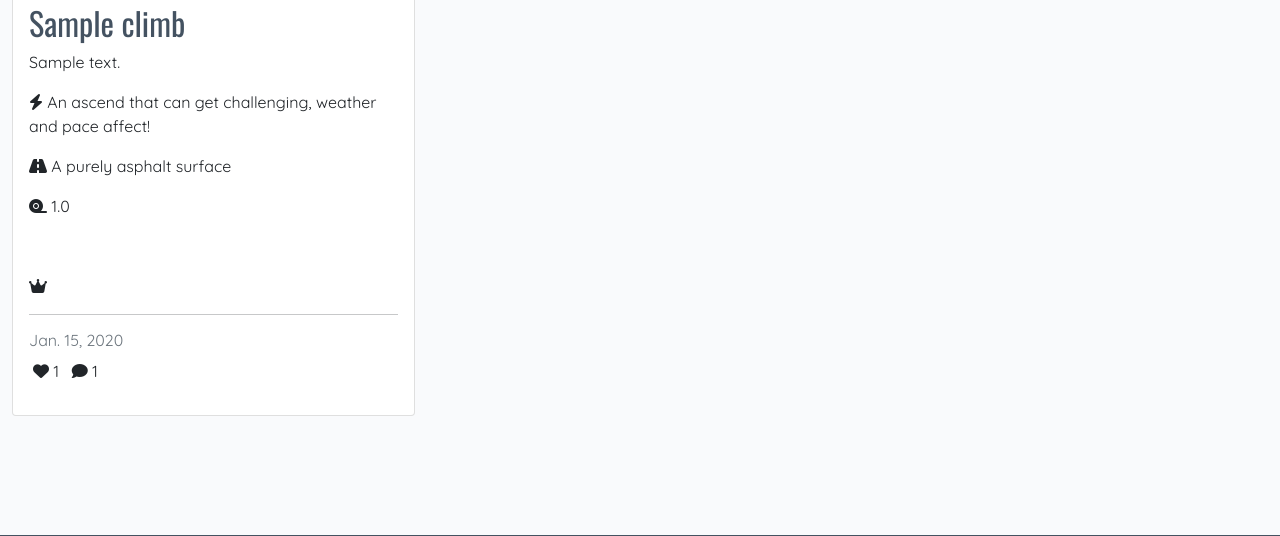
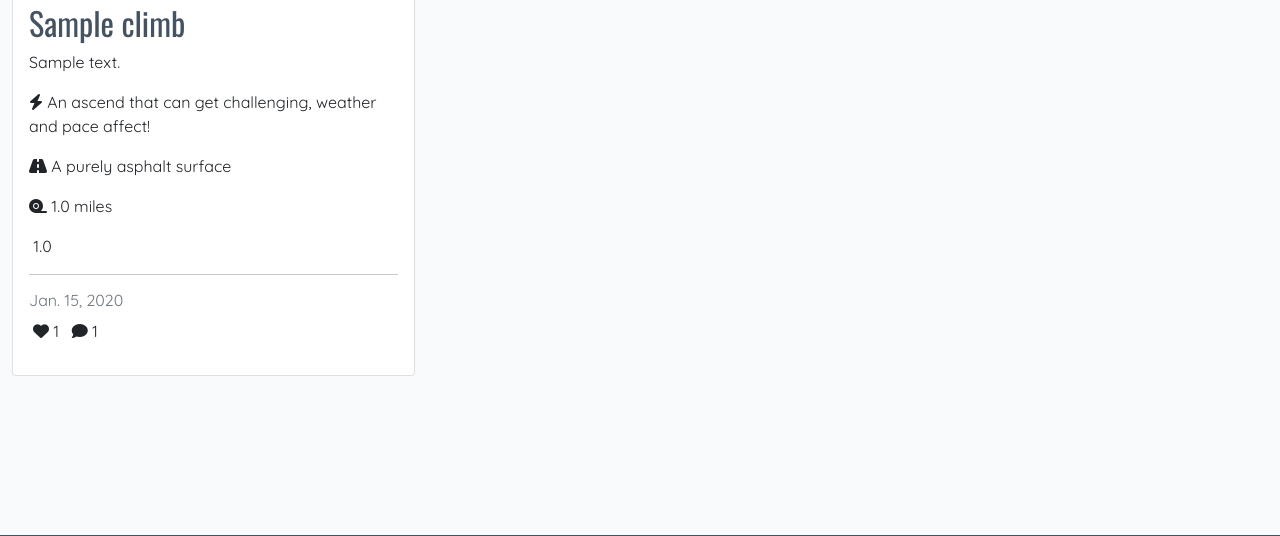
Before and after one commit to SashG91/Off-The-Saddle, a Django app: page / in a window 1280 px wide. Shown: the part 145-681 px from the top of the page. Run offline with Django 3.2, Linux system fonts and the light colour scheme; tables that the repository leaves empty hold one stand-in row (values such as "Sample post"); some libraries are stand-ins or nearby versions.

Commit message:
Render data information on blog post cards

```diff
--- a/templates/index.html
+++ b/templates/index.html
@@ -38,15 +38,11 @@
                             </p>
                             <p class="card-text card-icon">
                                 <i class="fa-solid fa-tape"></i>
-                                {{ climb.climb_length }}
+                                {{ climb.climb_length }} miles
                             </p>
                             <p class="card-text card-icon">
                                 <i class="fa-solid fa-mountains"></i>
-                                {{ climb.climb_elevationgain }}
-                            </p>
-                            <p class="card-text card-icon">
-                                <i class="fa-solid fa-crown"></i>
-                                {{ climb.climb_KOMQOM }}
+                                {{ climb.climb_elevation_gain }}
                             </p>
                             <hr>
                             <p class="card-text text-muted h6">{{ climb.created_on}}</p>
```
